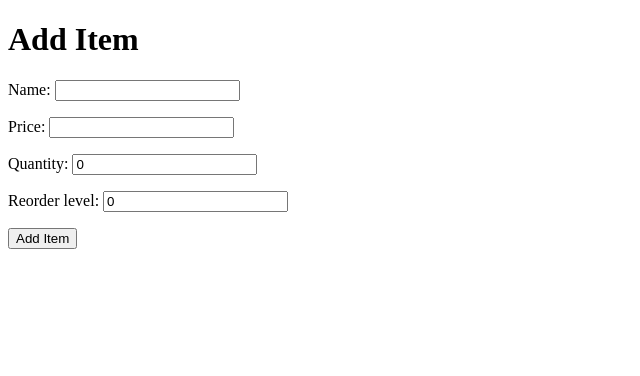
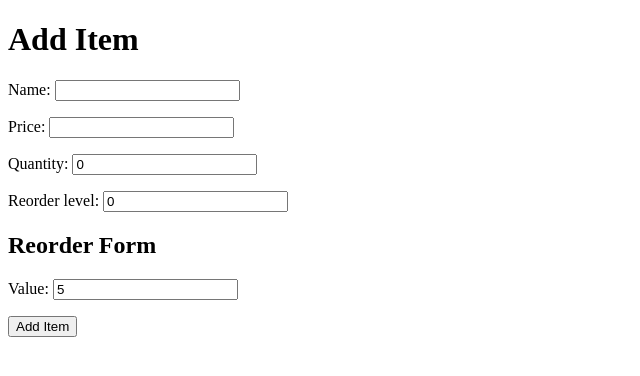
Before and after one commit to c-argus/butter-and-jam, a Django app: page /add/ in a window 1280 px wide. Shown: the top 376 px of the page, without its empty margins (0-640 px from the left). Run offline with Django 3.2, Linux system fonts and the light colour scheme; a user stored in the database is signed in.

Commit message:
Fix validation errors for item addition by ensuring proper form rendering and handling threshold values

```diff
--- a/django_bandj/settings.py
+++ b/django_bandj/settings.py
@@ -31,6 +31,7 @@ DEBUG = True
 
 ALLOWED_HOSTS = [ 'ckz8780-django-bjcabare-app-8f8dee1752c3.herokuapp.com ', 'ckz8780-django-bjcabare-app-8f8dee1752c3.herokuapp.com', '8000-cargus-butterandjam-y1bphadsj75.ws-eu110.gitpod.io',  '8000-cargus-butterandjam-tpeeej391a8.ws.codeinstitute-ide.net']
 
+LOGIN_URL = 'login'
 
 # Application definition
 
--- a/django_bandj/urls.py
+++ b/django_bandj/urls.py
@@ -23,8 +23,8 @@ urlpatterns = [
     path('', views.home, name='home'),
     path('items/', views.item_list, name='item_list'),
     path('item/<int:item_id>/', views.item_detail, name='item_detail'),
-    path('', home, name='home'),
-    path('add/', add_item, name='add_item'),  # Add this line for the new view
-    path('item/<int:item_id>/edit/', views.edit_item, name='edit_item'), # URL pattern for editing an item
-    path('item/<int:item_id>/delete/', views.delete_item, name='delete_item')
+    path('add/', add_item, name='add_item'),
+    path('item/<int:item_id>/edit/', views.edit_item, name='edit_item'),
+    path('item/<int:item_id>/delete/', views.delete_item, name='delete_item'),
+    path('login/', views.custom_login, name='login'),
 ]
--- a/stocklist/forms.py
+++ b/stocklist/forms.py
@@ -1,6 +1,6 @@
 # Import necessary modules
 from django import forms
-from .models import Item
+from .models import Item, Threshold
 
 # Define a form class for adding items
 class ItemForm(forms.ModelForm):
@@ -27,3 +27,19 @@ class ItemForm(forms.ModelForm):
             raise forms.ValidationError('Reorder level cannot be negative')
 
         return reorder_level
+
+class ThresholdForm(forms.ModelForm):
+    class Meta:
+        model = Threshold
+        fields = ['value']
+        # Form for Threshold model to configure reorder threshold for an item
+
+    def clean_value(self):
+        # Custom cleaning method for the value field
+        value = self.cleaned_data.get('value')
+
+        # Check if value is less than 1
+        if value < 1:
+            raise forms.ValidationError('Reorder threshold must be a positive integer.')
+
+        return value
--- a/stocklist/models.py
+++ b/stocklist/models.py
@@ -1,5 +1,6 @@
 from django.db import models
 from django.core.validators import MinValueValidator
+from django.core.exceptions import ValidationError
 
 # Create your models here.
 # Create two models, one for Item and one for Quantity
@@ -10,9 +11,7 @@ from django.core.validators import MinValueValidator
 class Item(models.Model):
     name = models.CharField(max_length=200, null=False, blank=False, unique=True)
     description = models.TextField(null=True, blank=True)
-    price = models.DecimalField(
-        max_digits=10, decimal_places=2, null=False, blank=False, validators=[MinValueValidator(0.01)]
-    )
+    price = price = models.DecimalField(max_digits=10, decimal_places=2, null=False, blank=False, validators=[MinValueValidator(0.01)])
     quantity = models.PositiveIntegerField(default=0)
     reorder_level = models.PositiveIntegerField(default=0)  # Add reorder_level field to Item model
     status = models.BooleanField(default=True)  # Add status field (True for active, False for inactive)
@@ -24,16 +23,21 @@ class Item(models.Model):
         return f"{self.name} (Price: €{self.price}, Quantity: {self.quantity})"
 
     def needs_reorder(self):
-        # Method to check if the item needs to be reordered
+        # Determines if the item needs to be reordered based on its current quantity and the associated reorder threshold.
         return self.quantity < self.reorder_threshold
 
+# Each item can have a configurable reorder threshold
+class Threshold(models.Model):
+    # Use string reference to avoid circular import issues
+    item = models.OneToOneField('Item', on_delete=models.CASCADE, related_name='threshold')
+    value = models.PositiveIntegerField(default=5, validators=[MinValueValidator(1)])
+
+    def clean(self):
+        if self.value < 1:
+            raise ValidationError('Reorder threshold must be a positive integer.')
+
+    def __str__(self):
+        return f"Threshold for {self.item.name}: {self.value}"
+
     class Meta:
-        # Meta class to define additional model options
-
-        # Specify default ordering of items by their name in ascending order
-        ordering = ['name']
-
-        # Define an index on the name field to improve lookup performance
-        indexes = [
-            models.Index(fields=['name']),
-        ]
+        verbose_name_plural = "Thresholds"
--- a/stocklist/templates/add_item.html
+++ b/stocklist/templates/add_item.html
@@ -8,7 +8,12 @@
   <h1>Add Item</h1>
   <form method="post"> <!-- Form for adding a new item with HTTP POST method -->
     {% csrf_token %}  <!-- CSRF token for form submission security -->
-        {{ form.as_p }} <!-- Renders the form fields as paragraphs -->
+
+    {{ item_form.as_p }} <!-- Renders the form fields as paragraphs -->
+
+    <h2>Reorder Form</h2>
+    {{ threshold_form.as_p }} <!-- Render the threshold_form fields -->
+
     <button type="submit">Add Item</button>
   </form>
 </body>
--- a/stocklist/templates/edit_item.html
+++ b/stocklist/templates/edit_item.html
@@ -8,6 +8,10 @@
     <form method="post">
         {% csrf_token %}
         {{ form.as_p }}
+
+        <h2>Threshold Form</h2>
+        {{ threshold_form.as_p }} <!-- Render the fields of ThresholdForm -->
+
         <button type="submit">Update Item</button>
     </form>
 </body>
--- a/stocklist/views.py
+++ b/stocklist/views.py
@@ -1,12 +1,27 @@
 from django.shortcuts import render, redirect, get_object_or_404
 from django.contrib.auth.decorators import login_required  # Import decorator for login requirement
 from django.contrib import messages  # Import messages framework for user feedback
-from .forms import ItemForm
-from stocklist.models import Item
+from .forms import ItemForm, ThresholdForm
+from .models import Item
+from django.contrib.auth import authenticate, login
 
 # Create your views here.
 # Create view to fetch data from the database
 
+# Custom login view
+def custom_login(request):
+    if request.method == 'POST':
+        username = request.POST.get('username')
+        password = request.POST.get('password')
+        user = authenticate(username=username, password=password)
+        if user is not None:
+            login(request, user)
+            return redirect('home')  # Redirect to home or another page after login
+        else:
+            # Handle invalid login
+            return render(request, 'login.html', {'error': 'Invalid username or password'})
+    else:
+        return render(request, 'login.html')
 
 def home(request):
     # Fetch all items from the database
@@ -21,47 +36,69 @@ def home(request):
     }
     return render(request, 'home.html', context)
 
-# View for adding a new item
+# View for adding a new item and its associated reorder threshold.
 @login_required  # Ensure user is logged in to access this view
 def add_item(request):
     if request.method == 'POST':
-        form = ItemForm(request.POST)
-        if form.is_valid():
-            form.save()
+        item_form = ItemForm(request.POST, prefix='item')
+        threshold_form = ThresholdForm(request.POST, prefix='threshold') # Ensure ThresholdForm is initialized
+
+        if item_form.is_valid() and threshold_form.is_valid():
+            item = item_form.save()
+            threshold = threshold_form.save(commit=False)
+            threshold.item = item
+            threshold.save()
             messages.success(request, 'Item added successfully')  # Success message
             return redirect('home')  # Redirect to home page after adding item
         else:
+            print("Item Form Errors:", item_form.errors)
+            print("Threshold Form Errors:", threshold_form.errors)
             messages.error(request, 'There was an error adding the item')  # Error message if form is not valid
     else:
-        form = ItemForm()
-    return render(request, 'add_item.html', {'form': form})
+        item_form = ItemForm(prefix='item')
+        threshold_form = ThresholdForm(prefix='threshold')  # Initialize an empty form for GET requests
+
+    return render(request, 'add_item.html', {'item_form': item_form, 'threshold_form': threshold_form})
 
 # View for displaying a list of items
 def item_list(request):
     items = Item.objects.all()
     return render(request, 'item_list.html', {'items': items})
 
-# View for displaying details of a specific item
+# # View for displaying details of a specific item
+# def item_detail(request, item_id):
+#     item = get_object_or_404(Item, id=item_id)  # Get item by item_id or show 404 page if not found
+#     needs_reorder = item.needs_reorder()  # Check if item needs to be reordered
+#     return render(request, 'item_detail.html', {'item': item, 'needs_reorder': needs_reorder})  # Render item_detail.html template with item and needs_reorder
+
+# View for details of a specific item, including whether it needs to be reordered.
 def item_detail(request, item_id):
-    item = get_object_or_404(Item, id=item_id)  # Get item by item_id or show 404 page if not found
-    needs_reorder = item.needs_reorder()  # Check if item needs to be reordered
-    return render(request, 'item_detail.html', {'item': item, 'needs_reorder': needs_reorder})  # Render item_detail.html template with item and needs_reorder
+    item = get_object_or_404(Item, id=item_id)
+    needs_reorder = item.needs_reorder()
+    return render(request, 'item_detail.html', {'item': item, 'needs_reorder': needs_reorder})
 
 # View for editing an existing item
 @login_required  # Ensure user is logged in to access this view
 def edit_item(request, item_id):
     item = get_object_or_404(Item, id=item_id)
+    threshold_instance = item.threshold if hasattr(item, 'threshold') else None
+
     if request.method == 'POST':
-        form = ItemForm(request.POST, instance=item)
-        if form.is_valid():
-            form.save()
+        item_form = ItemForm(request.POST, instance=item, prefix='item')
+        threshold_form = ThresholdForm(request.POST, instance=threshold_instance, prefix='threshold')
+        if item_form.is_valid() and threshold_form.is_valid():
+            item_form.save()
+            threshold = threshold_form.save(commit=False)
+            threshold.item = item
+            threshold.save()
             messages.success(request, 'Item updated successfully')  # Success message
             return redirect('home')
         else:
             messages.error(request, 'There was an error updating the item')  # Error message if form is not valid
     else:
-        form = ItemForm(instance=item)
-    return render(request, 'edit_item.html', {'form': form})
+        item_form = ItemForm(instance=item, prefix='item')
+        threshold_form = ThresholdForm(instance=threshold_instance, prefix='threshold')
+    return render(request, 'edit_item.html', {'item_form': item_form, 'threshold_form': threshold_form})
 
 # View for deleting an existing item
 @login_required  # Ensure user is logged in to access this view
```
Also changed, not shown: stocklist/templates/home.html (+6 -6 lines), stocklist/templates/stocklist/login.html (added, +8 -0 lines), db.sqlite3, stocklist/migrations/0006_auto_20240717_0842.py (added). Lines whose indentation alone changed are shown as unchanged.
